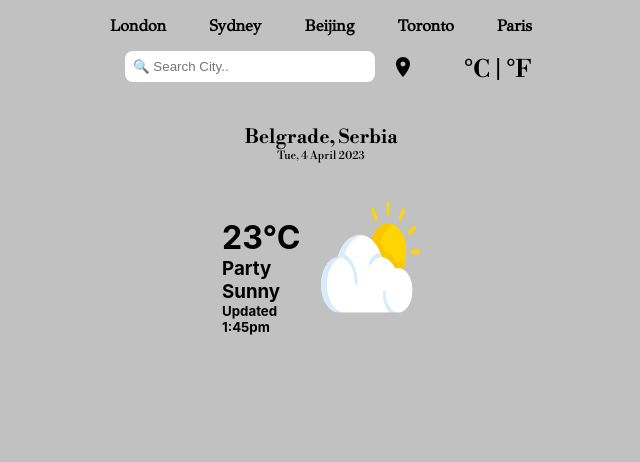
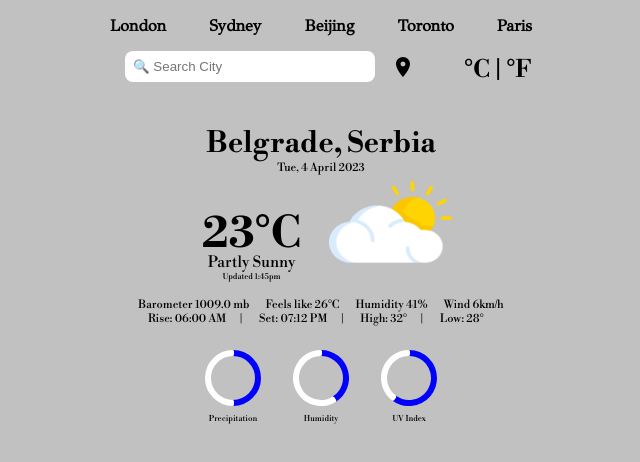
Before and after one commit to benbasty/weatherapp, a React (Create React App) app: page / in a window 1280 px wide. Shown: the top 462 px of the page, without its empty margins (319-959 px from the left). Built offline with nearby package versions, Linux system fonts and the light colour scheme.

Commit message:
currentForecast section css

```diff
--- a/package.json
+++ b/package.json
@@ -6,8 +6,10 @@
     "@testing-library/jest-dom": "^5.16.5",
     "@testing-library/react": "^13.4.0",
     "@testing-library/user-event": "^13.5.0",
+    "chart.js": "^4.2.1",
     "date-fns": "^2.29.3",
     "react": "^18.2.0",
+    "react-chartjs-2": "^5.2.0",
     "react-dom": "^18.2.0",
     "react-icons": "^4.8.0",
     "react-scripts": "5.0.1",
--- a/src/assets/components/forecast/Current/CurrentForecast.css
+++ b/src/assets/components/forecast/Current/CurrentForecast.css
@@ -2,6 +2,7 @@
     display: flex;
     flex-direction: column;
     margin: 1rem auto;
+    font-family: 'Bodoni';
 }
 
 .currentForecast .location {
@@ -10,14 +11,12 @@
 }
 
 .currentForecast .location h2 {
-    font-family: 'Bodoni';
     font-weight: 700;
-    font-size: 1.2rem;
+    font-size: 1.8rem;
     margin-top: 1.5rem;
 }
 
 .currentForecast .location h5 {
-    font-family: 'Bodoni';
     font-weight: 400;
     font-size: 0.7rem;
 }
@@ -25,7 +24,8 @@
 .currentForecast .currentWeather {
     display: flex;
     flex-direction: row;
-    margin: 1rem 7rem;
+    margin: 1rem 5rem;
+    gap: 1rem;
 }
 
 .currentForecast .currentWeather .currentWeatherDetails,
@@ -34,10 +34,62 @@
 }
 
 .currentForecast .currentWeather .currentWeatherDetails {
-    margin-top: 2.45rem;
+    margin-top: 1rem;
+    text-align: center;
+}
+
+.currentForecast .currentWeather .currentWeatherDetails .currentWeatherTemp {
+    font-size: 2.7rem;
+}
+.currentForecast .currentWeather .currentWeatherDetails .currentWeatherDesc {
+    font-size: 0.95rem;
+    font-weight: 400;
+    margin-top: -0.5rem;
+}
+.currentForecast .currentWeather .currentWeatherDetails .currentWeatherUpdate {
+    font-size: 0.5rem;
+    font-weight: 300;
 }
 
 .currentForecast .currentWeather .currentWeatherImage img {
     width: 100%;
     height: 100%;
+    margin-top: -0.9rem;
 }
+
+.currentForecast .weatherCharacteristics, .currentForecast .temperatureDetails {
+    display: flex;
+    flex-direction: row;
+    gap: 1rem;
+    margin: 0 auto;
+}
+
+.currentForecast .weatherCharacteristics .weatherCharacteristic h5,
+.currentForecast .temperatureDetails .temperatureDetail h5 {
+    font-weight: 400;
+    font-size: 0.7rem;
+}
+
+.currentForecast .temperatureDetails .temperatureDetail h5::after {
+    content: " |";
+    margin-left: 0.66rem;
+}
+.currentForecast .temperatureDetails .temperatureDetail:last-child h5::after {
+    content: "";
+}
+.charts {
+    display: flex;
+    flex-direction: row;
+    margin: 1.5rem auto;
+    gap: 2rem;
+}
+.chart {
+    width: 3.5rem;
+    height: 3.5rem;
+}
+.chart h5 {
+    font-size: 0.5rem;
+    text-align: center;
+    margin-top: 0.5rem;
+    font-weight: 400;
+}
--- a/src/assets/components/forecast/Current/CurrentForecast.js
+++ b/src/assets/components/forecast/Current/CurrentForecast.js
@@ -2,8 +2,56 @@ import React from 'react'
 import { format } from 'date-fns';
 import Sun from '../../../sun.png';
 import './CurrentForecast.css';
+import { Chart as ChartJS, ArcElement, Tooltip, Legend } from "chart.js";
+import { Doughnut } from "react-chartjs-2";
+
+ChartJS.register(ArcElement, Tooltip, Legend);
+
 
 const CurrentForecast = () => {
+    const precipitation = {
+        labels: ['High', 'Low'],
+        datasets: [
+            {
+                label: 'Precipitation',
+                data: [50, 50],
+                backgroundColor: ['blue','white'],
+                borderColor: ['blue','white']
+            }
+        ]
+    }
+    const humidity = {
+        labels: ['High', 'Low'],
+        datasets: [
+            {
+                label: 'Precipitation',
+                data: [41, 59],
+                backgroundColor: ['blue','white'],
+                borderColor: ['blue','white']
+            }
+        ]
+    }
+
+    const uvIndex = {
+        labels: ['High', 'Low'],
+        datasets: [
+            {
+                label: 'Precipitation',
+                data: [6, 4],
+                backgroundColor: ['blue','white'],
+                borderColor: ['blue','white']
+            }
+        ]
+    }
+
+    const options = {
+        plugins: {
+            legend: {
+              display: false
+            }
+        },
+        cutout: 23
+    }
   return (
     <div className='container currentForecast'>
         <div className='location'>
@@ -13,13 +61,73 @@ const CurrentForecast = () => {
         <div className='currentWeather'>
             <div className='currentWeatherDetails'>
                 <h1 className='currentWeatherTemp'>23°C</h1>
-                <h3 className='currentWeatherDesc'>Party Sunny</h3>
+                <h3 className='currentWeatherDesc'>Partly Sunny</h3>
                 <h5 className='currentWeatherUpdate'>Updated 1:45pm</h5>
             </div>
             <div className='currentWeatherImage'>
                 <img src={Sun} alt='weatherImg'/>
             </div>
         </div>
+        <div className='weatherCharacteristics'>
+            <div className='weatherCharacteristic'>
+
+                <h5>Barometer <span>1009.0 mb</span></h5>
+            </div>
+            <div className='weatherCharacteristic'>
+
+                <h5>Feels like <span>26°C</span></h5>
+            </div>
+            <div className='weatherCharacteristic'>
+
+                <h5>Humidity <span>41%</span></h5>
+            </div>
+            <div className='weatherCharacteristic'>
+
+                <h5>Wind <span>6km/h</span></h5>
+            </div>
+        </div>
+        <div className='temperatureDetails'>
+            <div className='temperatureDetail'>
+
+                <h5>Rise: <span>06:00 AM</span></h5>
+            </div>
+            <div className='temperatureDetail'>
+
+                <h5>Set: <span>07:12 PM</span></h5>
+            </div>
+            <div className='temperatureDetail'>
+
+                <h5>High: <span>32°</span></h5>
+            </div>
+            <div className='temperatureDetail'>
+
+                <h5>Low: <span>28°</span></h5>
+            </div>
+        </div>
+        <div className='charts'>
+            <div className='chart'>
+                <Doughnut
+                    data={precipitation}
+                    options={options}
+                />
+                <h5>Precipitation</h5>
+            </div>
+            <div className='chart'>
+                <Doughnut
+                    data={humidity}
+                    options={options}
+                />
+                <h5>Humidity</h5>
+            </div>
+            <div className='chart'>
+                <Doughnut
+                    data={uvIndex}
+                    options={options}
+                />
+                <h5>UV Index</h5>
+            </div>
+        </div>
+
     </div>
   )
 }
--- a/src/assets/components/search/Search.js
+++ b/src/assets/components/search/Search.js
@@ -6,7 +6,7 @@ const Search = () => {
   return (
     <div className='container search'>
         <form>
-            <input type='text' aria-label="search" placeholder='🔍 Search City..'/>
+            <input type='text' aria-label="search" placeholder='🔍 Search City'/>
         </form>
         <MdLocationOn />
         <div className='temperature'>
```
Also changed, not shown: src/assets/sun.png, 1 other file (tests, documents, lock files or other folders).
